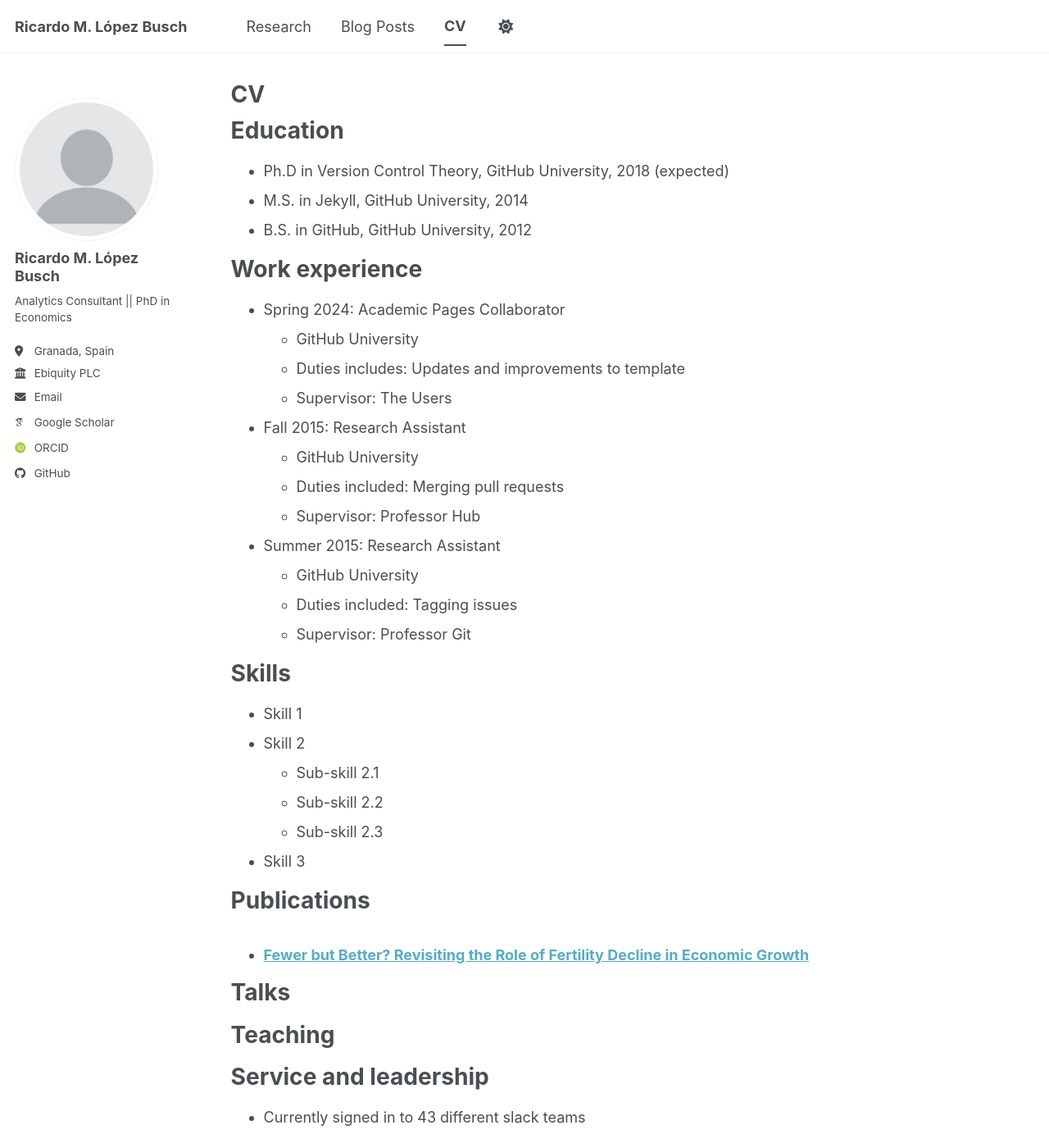
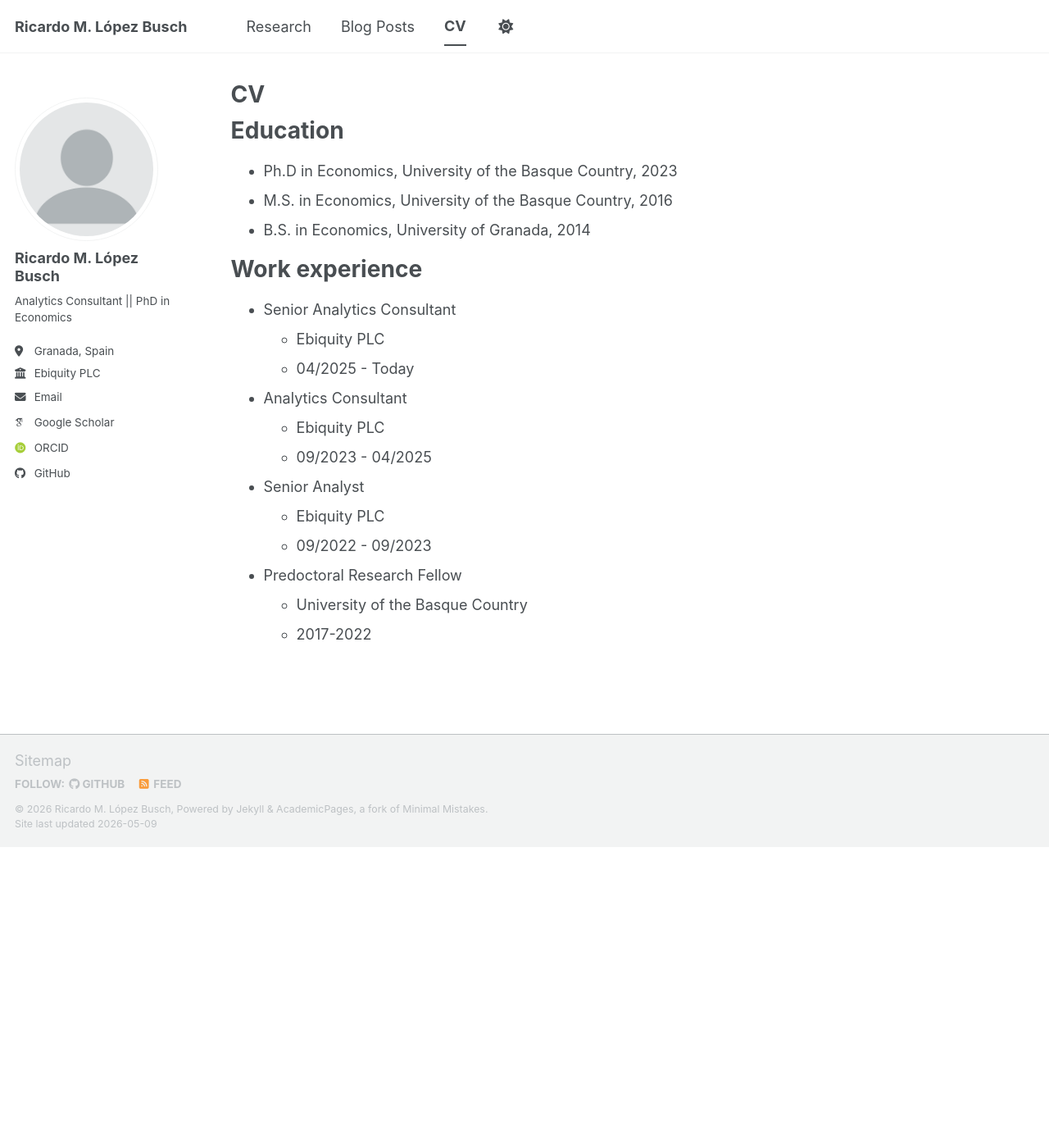
Before and after one commit to ricardomlb/ricardomlb.github.io, a Jekyll site: the page built from _pages/cv.md, in a window 1280 px wide and 1400 px high. Shown: the whole window at 82% size. Built offline with Jekyll 4.4.1, drawn with Linux system fonts in a browser that asks for light colours; some web fonts are replaced; a script bundle is joined from its source files by our own code; library files that are not in the unit come from our copies.

Commit message:
Revise CV with updated education and work experience
Updated education and work experience sections to reflect new qualifications and job roles.

```diff
--- a/_pages/cv.md
+++ b/_pages/cv.md
@@ -11,54 +11,24 @@ redirect_from:
 
 Education
 ======
-* Ph.D in Version Control Theory, GitHub University, 2018 (expected)
-* M.S. in Jekyll, GitHub University, 2014
-* B.S. in GitHub, GitHub University, 2012
+* Ph.D in Economics, University of the Basque Country, 2023
+* M.S. in Economics, University of the Basque Country, 2016
+* B.S. in Economics, University of Granada, 2014
 
 Work experience
 ======
-* Spring 2024: Academic Pages Collaborator
-  * GitHub University
-  * Duties includes: Updates and improvements to template
-  * Supervisor: The Users
+* Senior Analytics Consultant
+  * Ebiquity PLC
+  * 04/2025 - Today
 
-* Fall 2015: Research Assistant
-  * GitHub University
-  * Duties included: Merging pull requests
-  * Supervisor: Professor Hub
+* Analytics Consultant
+  * Ebiquity PLC
+  * 09/2023 - 04/2025
 
-* Summer 2015: Research Assistant
-  * GitHub University
-  * Duties included: Tagging issues
-  * Supervisor: Professor Git
+* Senior Analyst
+  * Ebiquity PLC
+  * 09/2022 - 09/2023
 
-Skills
-======
-* Skill 1
-* Skill 2
-  * Sub-skill 2.1
-  * Sub-skill 2.2
-  * Sub-skill 2.3
-* Skill 3
-
-Publications
-======
-  <ul>{% for post in site.publications reversed %}
-    {% include archive-single-cv.html %}
-  {% endfor %}</ul>
-
-Talks
-======
-  <ul>{% for post in site.talks reversed %}
-    {% include archive-single-talk-cv.html  %}
-  {% endfor %}</ul>
-
-Teaching
-======
-  <ul>{% for post in site.teaching reversed %}
-    {% include archive-single-cv.html %}
-  {% endfor %}</ul>
-
-Service and leadership
-======
-* Currently signed in to 43 different slack teams
+* Predoctoral Research Fellow
+  * University of the Basque Country
+  * 2017-2022
```
